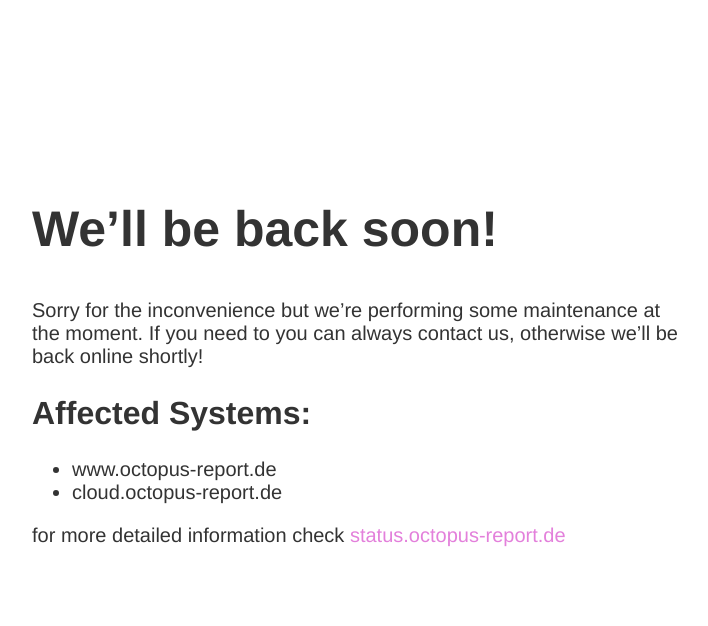
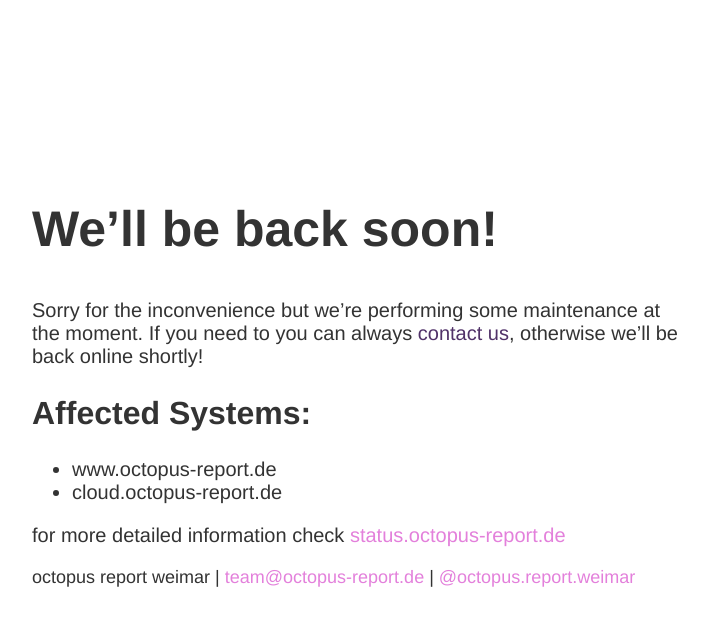
Before and after one commit to simonhoellein/maintenenace_orw, a plain HTML site: page index.html in a window 1280 px wide. In both pictures the pointer is over the link "contact us". Shown: the whole page, without its empty margins (283-991 px from the left). Drawn offline with Linux system fonts and the light colour scheme.

Commit message:
added sub-footer

```diff
--- a/index.html
+++ b/index.html
@@ -7,7 +7,7 @@
   body { font: 20px Helvetica, sans-serif; color: #333; }
   article { display: block; text-align: left; width: 650px; margin: 0 auto; }
   a { color: #e380db; text-decoration: none; }
-  a:hover { color: #333; text-decoration: none; }
+  a:hover { color: #513269; text-decoration: none; }
 </style>
 
 <article>
@@ -23,4 +23,7 @@
       </ul>
       <p>for more detailed information check <a href="https://status.octopus-report.de">status.octopus-report.de</a> </p>
     </div>
+    <div style="font-size: 18px;">
+        <p>octopus report weimar | <a href="mailto:team@octopus-report.de">team@octopus-report.de</a> | <a href="https://www.instagram.com/octopus.report.weimar">@octopus.report.weimar</a></a></p>
+    </div>
 </article>
```
